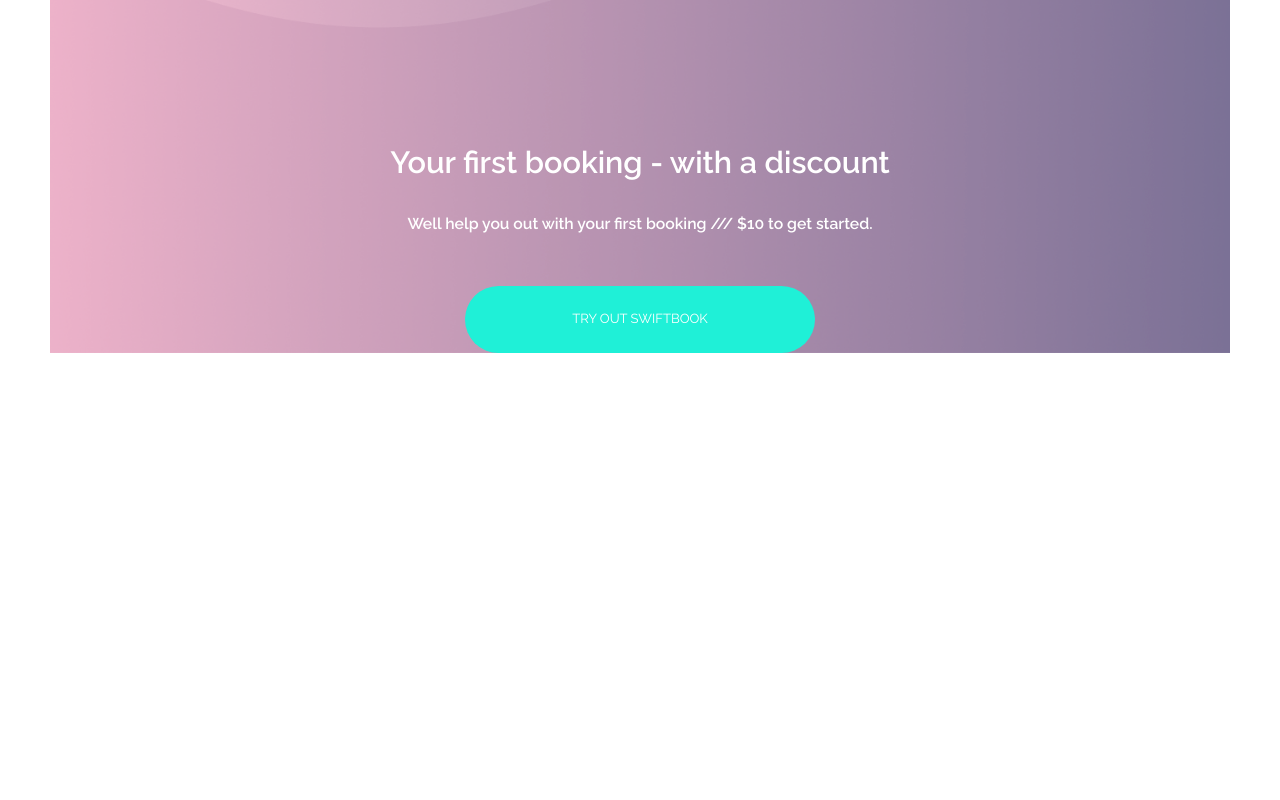
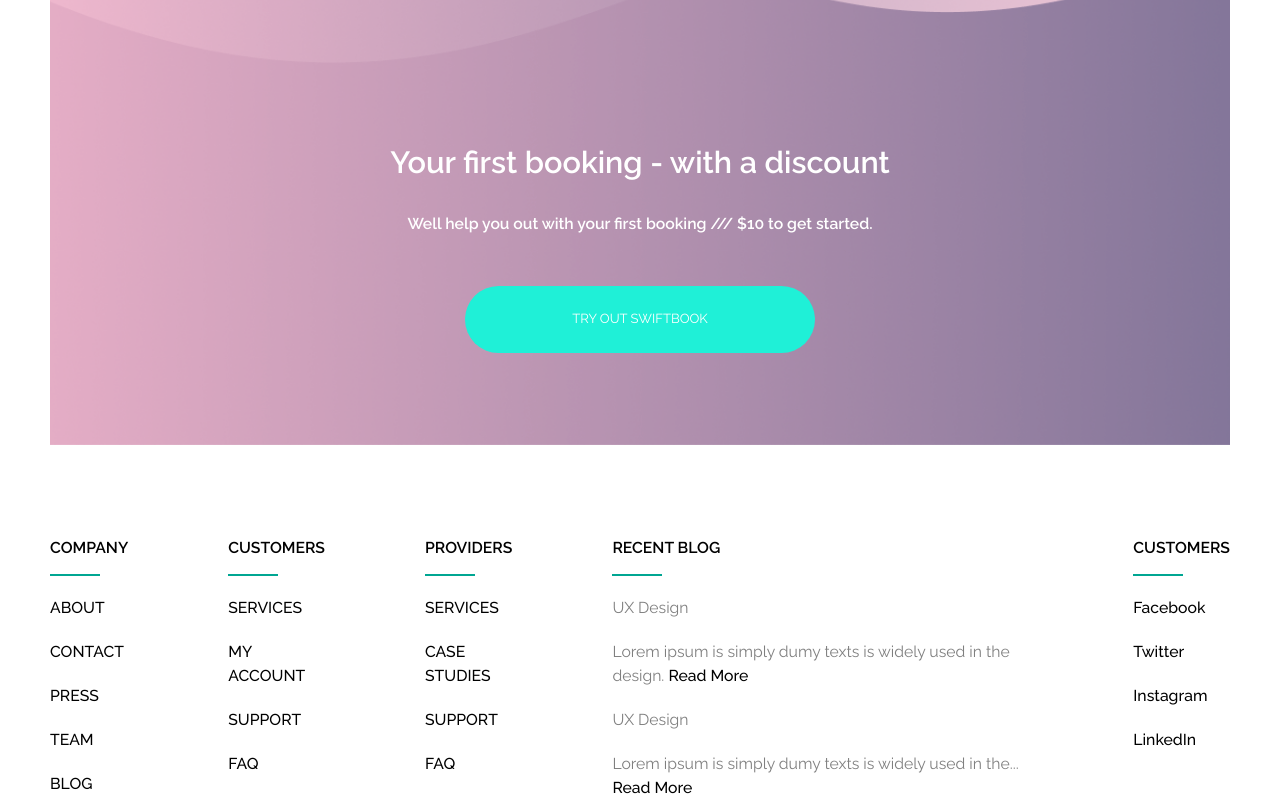
Before and after one commit to fundamentum71/Search-Engine-Optimization-, a website: page src/index.html in a window 1280 px wide. Shown: the part 4256-5056 px from the top of the page. Before the commit the page ends 4609 px from the top, so only its background shows below. Drawn offline with nearby package versions, Linux system fonts and the light colour scheme; files that its build step writes are made by us from their sources.

Commit message:
начал 6 секцию

```diff
--- a/src/index.html
+++ b/src/index.html
@@ -37,7 +37,7 @@
 		<link rel="preconnect" href="https://fonts.googleapis.com" />
 		<link rel="preconnect" href="https://fonts.gstatic.com" crossorigin />
 		<link
-			href="https://fonts.googleapis.com/css2?family=Raleway:wght@200;400;600;700&family=Roboto:wght@300;400;500;700&display=swap"
+			href="https://fonts.googleapis.com/css2?family=Raleway:wght@200;400;500;600;700&family=Roboto:wght@300;400;500;700&display=swap"
 			rel="stylesheet"
 		/>
 
@@ -203,5 +203,61 @@
 				<button class="section_5-btn">TRY OUT SWIFTBOOK</button>
 			</div>
 		</section>
+
+		<section class="section_6">
+			<div class="section_6-container">
+				<div class="section_6-container-item">
+					<p href="#">COMPANY</p>
+					<div class="gorizont-line"></div>
+					<a href="#">ABOUT</a>
+					<a href="#">CONTACT</a>
+					<a href="#">PRESS</a>
+					<a href="#">TEAM</a>
+					<a href="#">BLOG</a>
+				</div>
+
+				<div class="section_6-container-item">
+					<p href="#">CUSTOMERS</p>
+					<div class="gorizont-line"></div>
+					<a href="#">SERVICES</a>
+					<a href="#">MY ACCOUNT</a>
+					<a href="#">SUPPORT</a>
+					<a href="#">FAQ</a>
+				</div>
+
+				<div class="section_6-container-item">
+					<p href="#">PROVIDERS</p>
+					<div class="gorizont-line"></div>
+					<a href="#">SERVICES</a>
+					<a href="#">CASE STUDIES</a>
+					<a href="#">SUPPORT</a>
+					<a href="#">FAQ</a>
+				</div>
+
+				<div class="section_6-container-item">
+					<p href="#">RECENT BLOG</p>
+					<div class="gorizont-line"></div>
+					<div class="section_6-blog">UX Design</div>
+					<div class="section_6-blog">
+						Lorem ipsum is simply dumy texts is widely used in the design.
+						<a class="readmore" href="#">Read More</a>
+					</div>
+					<div class="section_6-blog">UX Design</div>
+					<div class="section_6-blog">
+						Lorem ipsum is simply dumy texts is widely used in the...
+						<a class="readmore" href="#">Read More</a>
+					</div>
+				</div>
+
+				<div class="section_6-container-item">
+					<p href="#">CUSTOMERS</p>
+					<div class="gorizont-line"></div>
+					<a href="#">Facebook</a>
+					<a href="#">Twitter</a>
+					<a href="#">Instagram</a>
+					<a href="#">LinkedIn</a>
+				</div>
+			</div>
+		</section>
 	</body>
 </html>
--- a/src/sass/block/section_5.scss
+++ b/src/sass/block/section_5.scss
@@ -38,6 +38,7 @@
 	.section_5-path-two {
 		margin-top: 56px;
 		padding-top: 321px;
+		padding-bottom: 92px;
 		background: url('../../img/section5/illustrat.jpg') top center/ cover no-repeat;
 		color: #ffffff;
 	}
--- /dev/null
+++ b/src/sass/block/section_6.scss
@@ -0,0 +1,44 @@
+.section_6 {
+	margin-top: 91px;
+	.section_6-container {
+		display: flex;
+		justify-content: center;
+	}
+
+	.section_6-container-item {
+		font-family: 'Raleway', sans-serif;
+		font-size: 1.125rem;
+		line-height: 24px;
+		margin-right: 100px;
+
+		&:last-child {
+			margin-right: 0px;
+		}
+
+		a {
+			display: block;
+			margin-top: 20px;
+			font-weight: 500;
+			color: #000000;
+		}
+
+		.readmore {
+			display: inline;
+		}
+
+		p {
+			color: #000000;
+			font-weight: 600;
+		}
+		.gorizont-line {
+			width: 50px;
+			height: 2px;
+			background-color: #00a692;
+		}
+
+		.section_6-blog {
+			margin-top: 20px;
+			color: rgba($color: #000000, $alpha: 0.5);
+		}
+	}
+}
--- a/src/sass/style.scss
+++ b/src/sass/style.scss
@@ -17,3 +17,4 @@
 @import './block/section_2_3.scss';
 @import './block/section_4.scss';
 @import './block/section_5.scss';
+@import './block/section_6.scss';
```
Also changed, not shown: dist/css/block/section_5.min.css, dist/css/block/section_6.min.css (added), dist/css/style.min.css, dist/img/section6/Vector (1).png (added), dist/img/section6/Vector (2).png (added), dist/img/section6/Vector (3).png (added), dist/img/section6/Vector (4).png (added), dist/img/section6/facebook.png (added), dist/img/section6/instagram.png (added), dist/img/section6/link.png (added), dist/img/section6/twitter.png (added), dist/index.html, src/img/section6/facebook.png (added), src/img/section6/instagram.png (added), 2 more files.
